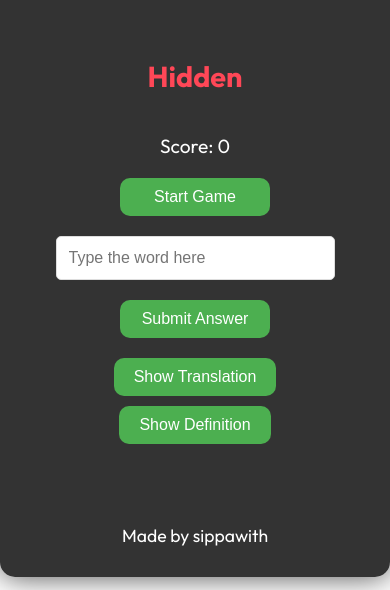
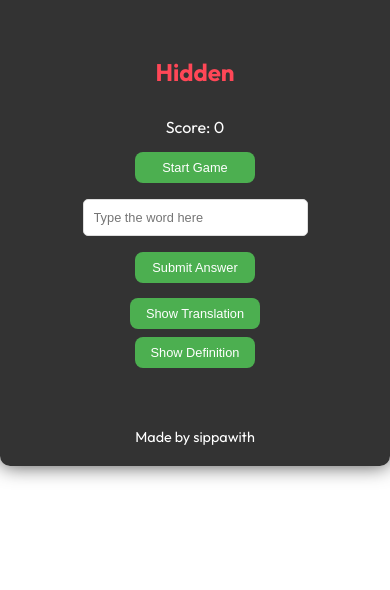
Before and after one commit to sippawith/spelling-bee-hehe, a plain HTML site: page index.html in a window 390 px wide. Shown: the part 254-844 px from the top of the page. Drawn offline with Linux system fonts and the light colour scheme.

Commit message:
Update index.html

```diff
--- a/index.html
+++ b/index.html
@@ -25,46 +25,46 @@
         .container {
             text-align: center;
             background-color: rgba(0, 0, 0, 0.8);
-            padding: 30px;
-            border-radius: 15px;
-            box-shadow: 0 0 30px rgba(0, 0, 0, 0.7);
-            max-width: 800px;
+            padding: 20px;
+            border-radius: 10px;
+            box-shadow: 0 0 20px rgba(0, 0, 0, 0.7);
+            max-width: 700px;
             width: 90%;
             display: flex;
             flex-direction: column;
             align-items: center;
         }
         .stickman {
-            font-size: 3.5em;
-            margin-bottom: 20px;
+            font-size: 2.5em;
+            margin-bottom: 15px;
             animation: jump 0.5s ease-in-out infinite;
         }
         @keyframes jump {
             0%, 100% { transform: translateY(0); }
-            50% { transform: translateY(-20px); }
+            50% { transform: translateY(-15px); }
         }
         .hidden-text {
             color: #ff4757;
-            font-size: 2.5em;
-            margin: 20px 0;
+            font-size: 1.8em;
+            margin: 15px 0;
             font-weight: bold;
         }
         .button-container {
             display: flex;
             flex-direction: column;
             align-items: center;
-            gap: 10px;
+            gap: 8px;
         }
         button {
-            padding: 12px 24px;
-            font-size: 1.1em;
+            padding: 10px 20px;
+            font-size: 0.9em;
             border: none;
-            border-radius: 10px;
+            border-radius: 8px;
             background-color: #4CAF50;
             color: white;
             cursor: pointer;
             transition: background-color 0.3s, transform 0.3s;
-            min-width: 150px;
+            min-width: 120px;
         }
         button:hover {
             background-color: #45a049;
@@ -74,65 +74,65 @@
             transform: scale(0.95);
         }
         input[type="text"] {
-            padding: 12px;
-            font-size: 1.1em;
-            margin: 10px;
+            padding: 10px;
+            font-size: 0.9em;
+            margin: 8px;
             border: 1px solid #ddd;
             border-radius: 5px;
             width: 100%;
         }
         .result {
-            font-size: 1.5em;
-            margin: 20px 0;
+            font-size: 1.2em;
+            margin: 15px 0;
             font-weight: bold;
         }
         .translation, .definition {
-            font-size: 1.1em;
-            margin: 10px 0;
+            font-size: 0.9em;
+            margin: 8px 0;
             color: #ffdd57;
             font-family: 'Noto Sans Thai Looped', sans-serif;
         }
         .progress, .score, .hearts {
-            font-size: 1.5em;
-            margin: 20px 0;
+            font-size: 1.2em;
+            margin: 15px 0;
         }
         .info-container {
             display: flex;
             flex-direction: column;
             align-items: center;
-            gap: 10px;
-            margin-top: 20px;
+            gap: 8px;
+            margin-top: 15px;
         }
         .animation-container {
             display: flex;
             justify-content: center;
-            margin-top: 20px;
+            margin-top: 15px;
         }
         .heart {
-            font-size: 1.5em;
+            font-size: 1.2em;
             color: #ff4757;
-            margin: 0 5px;
+            margin: 0 4px;
         }
         .made-by {
-            margin-top: 20px;
-            font-size: 1.1em;
+            margin-top: 15px;
+            font-size: 0.9em;
         }
         @media (max-width: 600px) {
             .stickman {
-                font-size: 2.5em;
+                font-size: 1.8em;
             }
             .hidden-text {
-                font-size: 1.8em;
+                font-size: 1.5em;
             }
             button {
-                font-size: 1em;
-                padding: 10px 20px;
+                font-size: 0.8em;
+                padding: 8px 16px;
             }
             input[type="text"] {
-                font-size: 1em;
+                font-size: 0.8em;
             }
             .result, .translation, .definition, .progress, .score, .hearts {
-                font-size: 1.2em;
+                font-size: 1em;
             }
         }
     </style>
```
